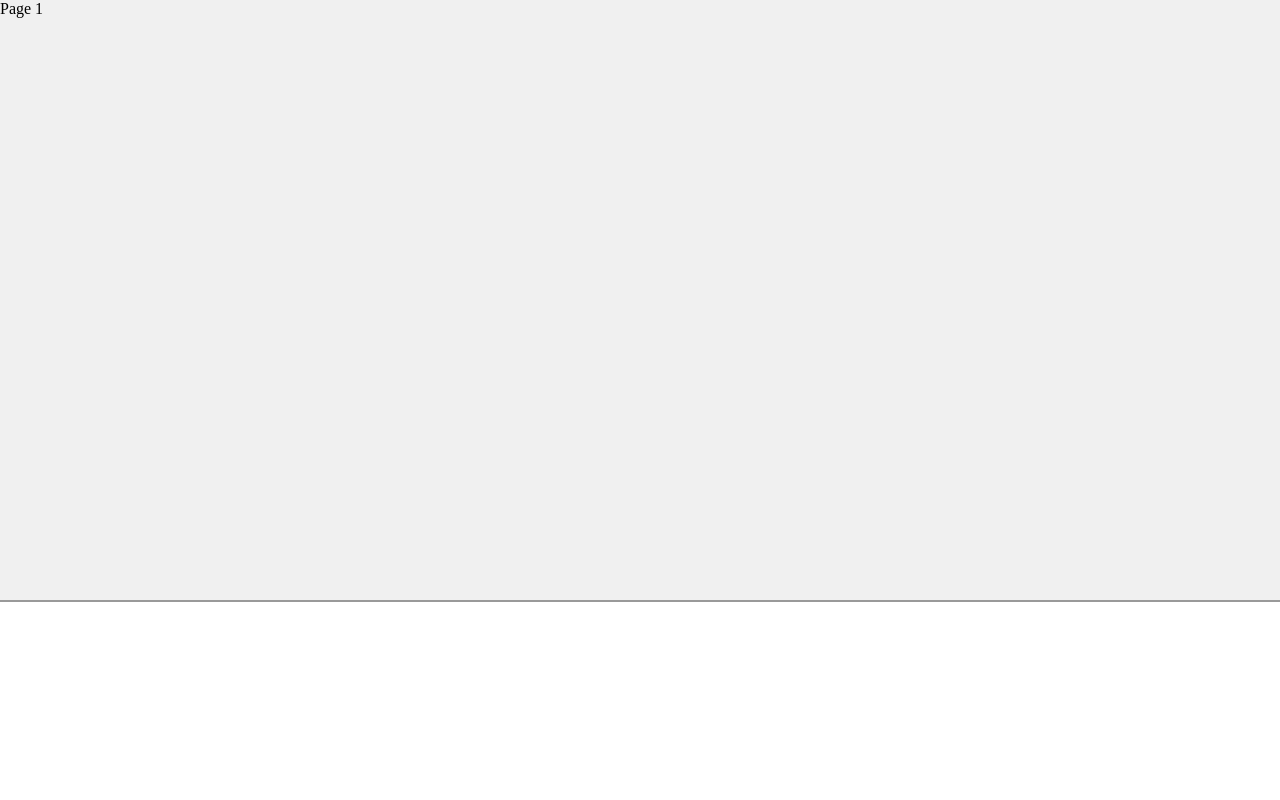
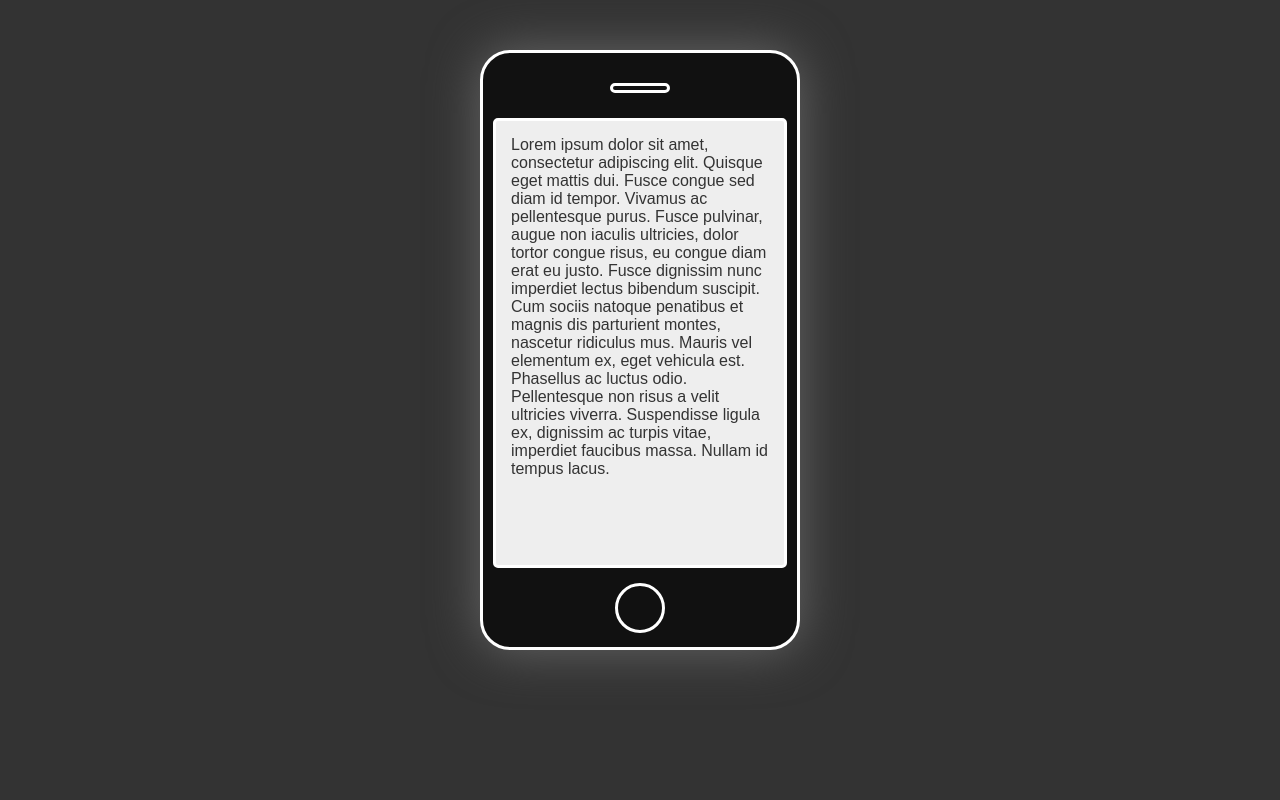
Before and after one commit to aidenfoxx/lite-scroll, a plain HTML site: page index.html in a window 1280 px wide. Drawn offline with Linux system fonts and the light colour scheme.

Commit message:
Added a readme and example.

```diff
--- a/index.html
+++ b/index.html
@@ -3,30 +3,81 @@
 <head>
 	<title>Lite Scroll</title>
 	<style>
-		body { margin: 0; padding: 0; }
+		body { margin: 0; padding: 0; background-color: #333333; }
+		body * { box-sizing: border-box; }
 
-		#scroll { width: 100%; height: 600px; overflow: hidden; box-shadow: 0 2px 0 #999999; }
-		#scroll .content { width: 400%; }
-		#scroll .content .page { width: 25%; height: 600px; float: left; }
-		#scroll .content .page:nth-child(odd) { background-color: #f0f0f0; }
+		#scroll { width: 100%; height: 100%; overflow: hidden; }
+		#scroll .content { width: 300%; height: 200%; }
+		#scroll .content .page {
+			width: 33.3333333%;
+			height: 50%;
+			float: left;
+			padding: 15px;
+			font-family: sans-serif;
+			color: #333333;
+			position: relative;
+			z-index: 10;
+		}
+		#scroll .content .page:nth-child(odd) { background-color: #eeeeee; }
 		#scroll .content .page:nth-child(even) { background-color: #dddddd; }
+
+		#mobile {
+			margin: 50px auto;
+			height: 600px;
+			width: 320px;
+			border: 3px solid #ffffff;
+			border-radius: 30px;
+			padding: 10px;
+			background-color: #111111;
+			box-shadow: 0 0 50px #666666;
+		}
+		#mobile .speaker {
+			width: 60px;
+			margin: 20px auto 25px;
+			border: 3px solid #ffffff;
+			padding: 2px;
+			border-radius: 10px;
+		}
+		#mobile .screen {
+			width: 100%;
+			height: 450px;
+			border: 3px solid #ffffff;
+			border-radius: 5px;
+			background-color: #ffffff;
+			overflow: hidden;
+		}
+		#mobile .home {
+			width: 50px;
+			height: 50px;
+			margin: 15px auto;
+			border: 3px solid #ffffff;
+			border-radius: 30px;
+		}
 	</style>
 	<script src="./js/litescroll.js"></script>
 	<script>
 		function load()
 		{
-			var scroll = new LiteScroll(document.getElementById('scroll'), { scrollX: true, scrollY: false, snap: true });
+			var scroll = new LiteScroll(document.getElementById('scroll'), { scrollX: true, scrollY: true, snap: true });
 		}
 	</script>
 </head>
 <body onload="load()">
-	<div id="scroll">
-		<div class="content">
-			<div class="page">Page 1</div>
-			<div class="page">Page 2</div>
-			<div class="page">Page 3</div>
-			<div class="page">Page 4</div>
+	<div id="mobile">
+		<div class="speaker"></div>
+		<div class="screen">
+			<div id="scroll">
+				<div class="content">
+					<div class="page">Lorem ipsum dolor sit amet, consectetur adipiscing elit. Quisque eget mattis dui. Fusce congue sed diam id tempor. Vivamus ac pellentesque purus. Fusce pulvinar, augue non iaculis ultricies, dolor tortor congue risus, eu congue diam erat eu justo. Fusce dignissim nunc imperdiet lectus bibendum suscipit. Cum sociis natoque penatibus et magnis dis parturient montes, nascetur ridiculus mus. Mauris vel elementum ex, eget vehicula est. Phasellus ac luctus odio. Pellentesque non risus a velit ultricies viverra. Suspendisse ligula ex, dignissim ac turpis vitae, imperdiet faucibus massa. Nullam id tempus lacus. </div>
+					<div class="page">Lorem ipsum dolor sit amet, consectetur adipiscing elit. Quisque eget mattis dui. Fusce congue sed diam id tempor. Vivamus ac pellentesque purus. Fusce pulvinar, augue non iaculis ultricies, dolor tortor congue risus, eu congue diam erat eu justo. Fusce dignissim nunc imperdiet lectus bibendum suscipit. Cum sociis natoque penatibus et magnis dis parturient montes, nascetur ridiculus mus. Mauris vel elementum ex, eget vehicula est. Phasellus ac luctus odio. Pellentesque non risus a velit ultricies viverra. Suspendisse ligula ex, dignissim ac turpis vitae, imperdiet faucibus massa. Nullam id tempus lacus. </div>
+					<div class="page">Lorem ipsum dolor sit amet, consectetur adipiscing elit. Quisque eget mattis dui. Fusce congue sed diam id tempor. Vivamus ac pellentesque purus. Fusce pulvinar, augue non iaculis ultricies, dolor tortor congue risus, eu congue diam erat eu justo. Fusce dignissim nunc imperdiet lectus bibendum suscipit. Cum sociis natoque penatibus et magnis dis parturient montes, nascetur ridiculus mus. Mauris vel elementum ex, eget vehicula est. Phasellus ac luctus odio. Pellentesque non risus a velit ultricies viverra. Suspendisse ligula ex, dignissim ac turpis vitae, imperdiet faucibus massa. Nullam id tempus lacus. </div>
+					<div class="page">Lorem ipsum dolor sit amet, consectetur adipiscing elit. Quisque eget mattis dui. Fusce congue sed diam id tempor. Vivamus ac pellentesque purus. Fusce pulvinar, augue non iaculis ultricies, dolor tortor congue risus, eu congue diam erat eu justo. Fusce dignissim nunc imperdiet lectus bibendum suscipit. Cum sociis natoque penatibus et magnis dis parturient montes, nascetur ridiculus mus. Mauris vel elementum ex, eget vehicula est. Phasellus ac luctus odio. Pellentesque non risus a velit ultricies viverra. Suspendisse ligula ex, dignissim ac turpis vitae, imperdiet faucibus massa. Nullam id tempus lacus. </div>
+					<div class="page">Lorem ipsum dolor sit amet, consectetur adipiscing elit. Quisque eget mattis dui. Fusce congue sed diam id tempor. Vivamus ac pellentesque purus. Fusce pulvinar, augue non iaculis ultricies, dolor tortor congue risus, eu congue diam erat eu justo. Fusce dignissim nunc imperdiet lectus bibendum suscipit. Cum sociis natoque penatibus et magnis dis parturient montes, nascetur ridiculus mus. Mauris vel elementum ex, eget vehicula est. Phasellus ac luctus odio. Pellentesque non risus a velit ultricies viverra. Suspendisse ligula ex, dignissim ac turpis vitae, imperdiet faucibus massa. Nullam id tempus lacus. </div>
+					<div class="page">Lorem ipsum dolor sit amet, consectetur adipiscing elit. Quisque eget mattis dui. Fusce congue sed diam id tempor. Vivamus ac pellentesque purus. Fusce pulvinar, augue non iaculis ultricies, dolor tortor congue risus, eu congue diam erat eu justo. Fusce dignissim nunc imperdiet lectus bibendum suscipit. Cum sociis natoque penatibus et magnis dis parturient montes, nascetur ridiculus mus. Mauris vel elementum ex, eget vehicula est. Phasellus ac luctus odio. Pellentesque non risus a velit ultricies viverra. Suspendisse ligula ex, dignissim ac turpis vitae, imperdiet faucibus massa. Nullam id tempus lacus. </div>
+				</div>
+			</div>
 		</div>
+		<div class="home"></div>
 	</div>
 </body>
 </html>
--- a/js/litescroll.js
+++ b/js/litescroll.js
@@ -17,9 +17,7 @@
 function LiteScroll(element, options)
 {
     if (!(this instanceof LiteScroll))
-    {
         return new LiteScroll(element, options);
-    }
 
     this.element = element;
     this.content = element.children[0];
@@ -45,9 +43,7 @@ function LiteScroll(element, options)
     };
 
     for (var key in options)
-    {
         this.options[key] = options[key];
-    }
 
     this.bindEvents();
 }
@@ -139,7 +135,7 @@ LiteScroll.prototype._scroll = function(e)
             this.y = newY;
     }
 
-    this.content.style.transition = 'transform 0ms';
+    this.content.style.transitionDuration = '0ms';
     this.content.style.transform = 'translate(' + this.x + 'px, ' + this.y + 'px) translateZ(0px)';
 
     // Psuedo methods for end users to override
```
Also changed, not shown: 2 other files.
